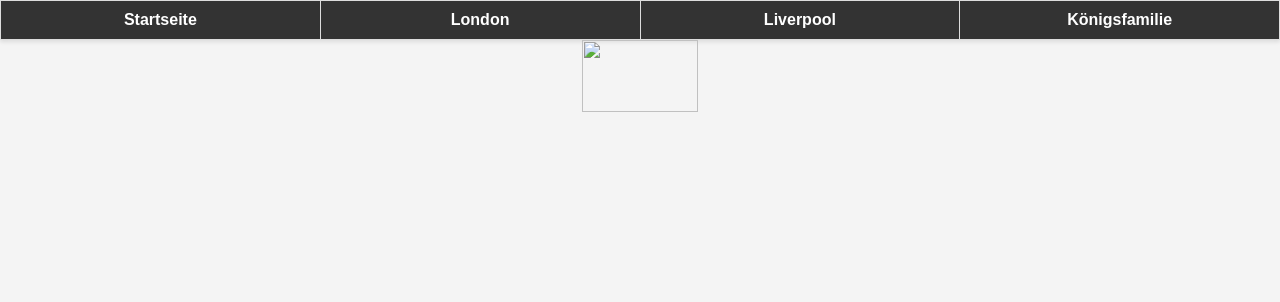
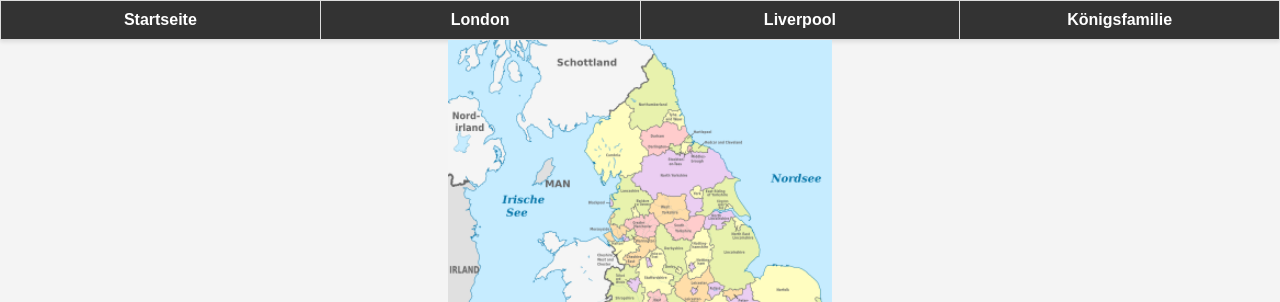
Before and after one commit to Philipp5902/first_website_philipp5902, a plain HTML site: page index.html in a window 1280 px wide. Shown: the top 302 px of the page. Drawn offline with Linux system fonts and the light colour scheme.

Commit message:
Update index.html

```diff
--- a/index.html
+++ b/index.html
@@ -16,7 +16,7 @@
 		</tr>
 		</table>
 
-		<center><img src="img/england.first.png" style="width: 30%; height: auto;"></center>
+		<center><img src="england.first.png" style="width: 30%; height: auto;"></center>
 		<br>
 		<center><h1>Meine erste Website</h1></center>
 		<br>
```
